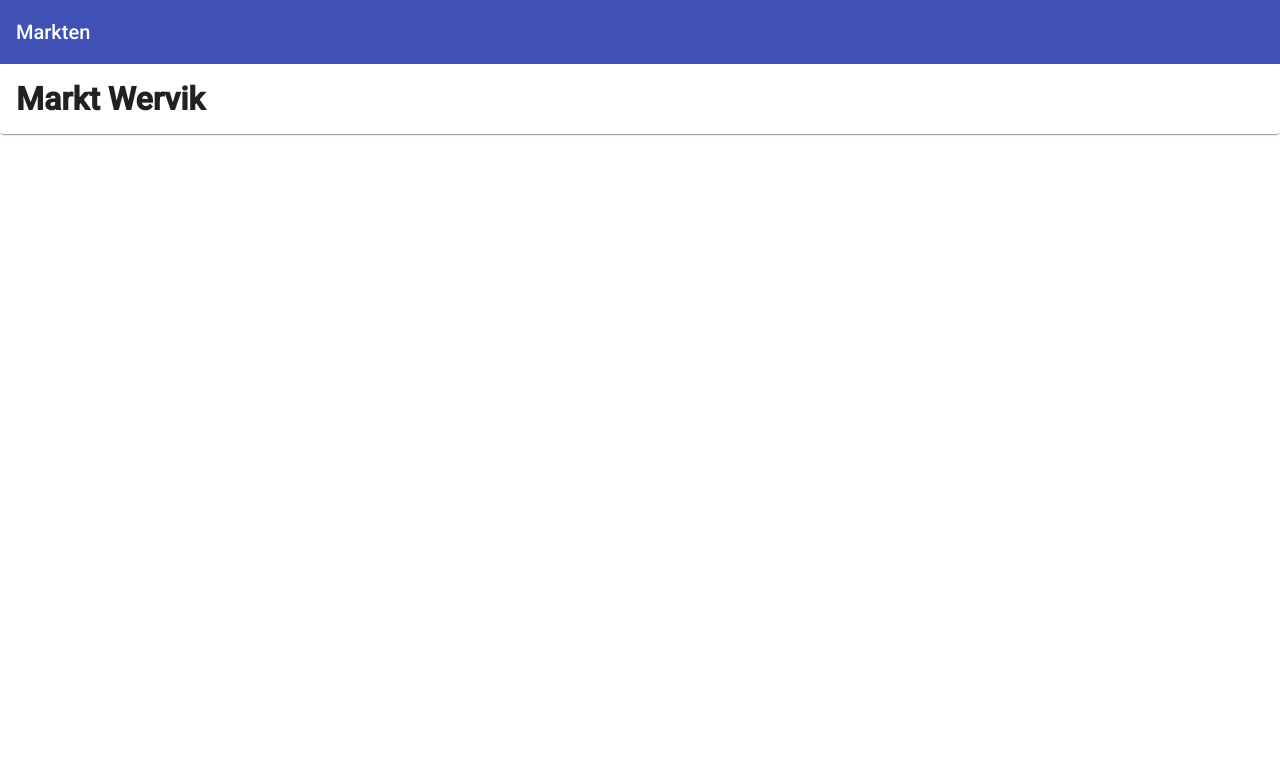
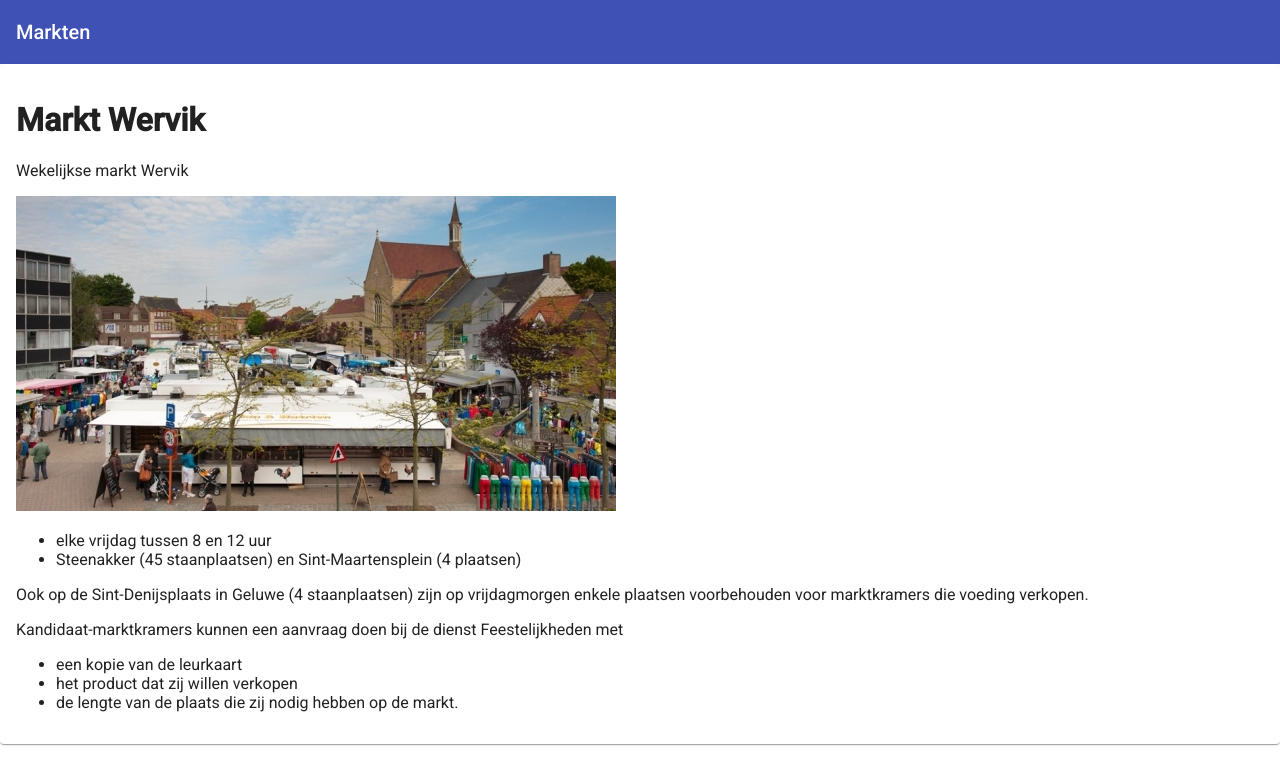
Before and after one commit to Tehpopss/Project_Angular, an Angular app in the folder Markten/: page / in a window 1280 px wide. Shown: the top 784 px of the page. Built offline with nearby package versions, Linux system fonts and the light colour scheme.

Commit message:
adding content to the module

```diff
--- a/Markten/src/app/markten-material-design/markten-card/markten-card.component.html
+++ b/Markten/src/app/markten-material-design/markten-card/markten-card.component.html
@@ -1,3 +1,18 @@
 <mat-card>
-    <h1>Markt Wervik</h1>
+    <div>
+        <h1>Markt Wervik</h1>
+        <p>Wekelijkse markt Wervik</p>
+        <img [src]="ImageUrl"/>
+        <ul>
+            <li>elke vrijdag tussen 8 en 12 uur</li>
+            <li>Steenakker (45 staanplaatsen) en Sint-Maartensplein (4 plaatsen)</li>
+        </ul>
+        <p>Ook op de Sint-Denijsplaats in Geluwe (4 staanplaatsen) zijn op vrijdagmorgen enkele plaatsen voorbehouden voor marktkramers die voeding verkopen.</p>
+        <p>Kandidaat-marktkramers kunnen een aanvraag doen bij de dienst Feestelijkheden met</p>
+        <ul>
+            <li>een kopie van de leurkaart</li>
+            <li>het product dat zij willen verkopen</li>
+            <li>de lengte van de plaats die zij nodig hebben op de markt.</li>
+        </ul>
+    </div>
 </mat-card>
--- a/Markten/src/app/markten-material-design/markten-card/markten-card.component.ts
+++ b/Markten/src/app/markten-material-design/markten-card/markten-card.component.ts
@@ -7,6 +7,8 @@ import { Component, OnInit } from '@angular/core';
 })
 export class MarktenCardComponent implements OnInit {
 
+  ImageUrl: string = "/assets/images/Markt_Wervik.jpg";
+
   constructor() { }
 
   ngOnInit(): void {
```
Also changed, not shown: Markten/src/assets/images/Markt_Wervik.jpg (added).
